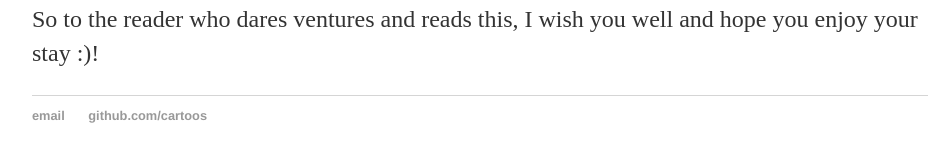
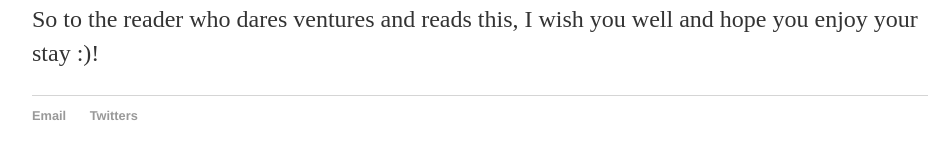
Before and after one commit to cartoos/cartoos.github.io, a Jekyll site: the page built from _posts/2020-03-23-carto_os-beginnings.md, in a window 1280 px wide. Shown: the part 549-711 px from the top of the page, without its empty margins (160-1109 px from the left). Built offline with Jekyll 4.4.1, drawn with Linux system fonts in a browser that asks for light colours.

Commit message:
Update default.html

```diff
--- a/_layouts/default.html
+++ b/_layouts/default.html
@@ -21,8 +21,8 @@
 			</div><!-- /.container -->
 			<footer>
 	    		<ul>
-	        		<li><a href="mailto:oscar.so@outlook.com">email</a></li>
-	        		<li><a href="https://github.com/cartoos">github.com/cartoos</a></li>
+	        		<li><a href="mailto:oscar.so@outlook.com">Email</a></li>
+	        		<li><a href="https://twitter.com/carto_os">Twitters</a></li>
 				</ul>
 			</footer>
 		</body>
```
